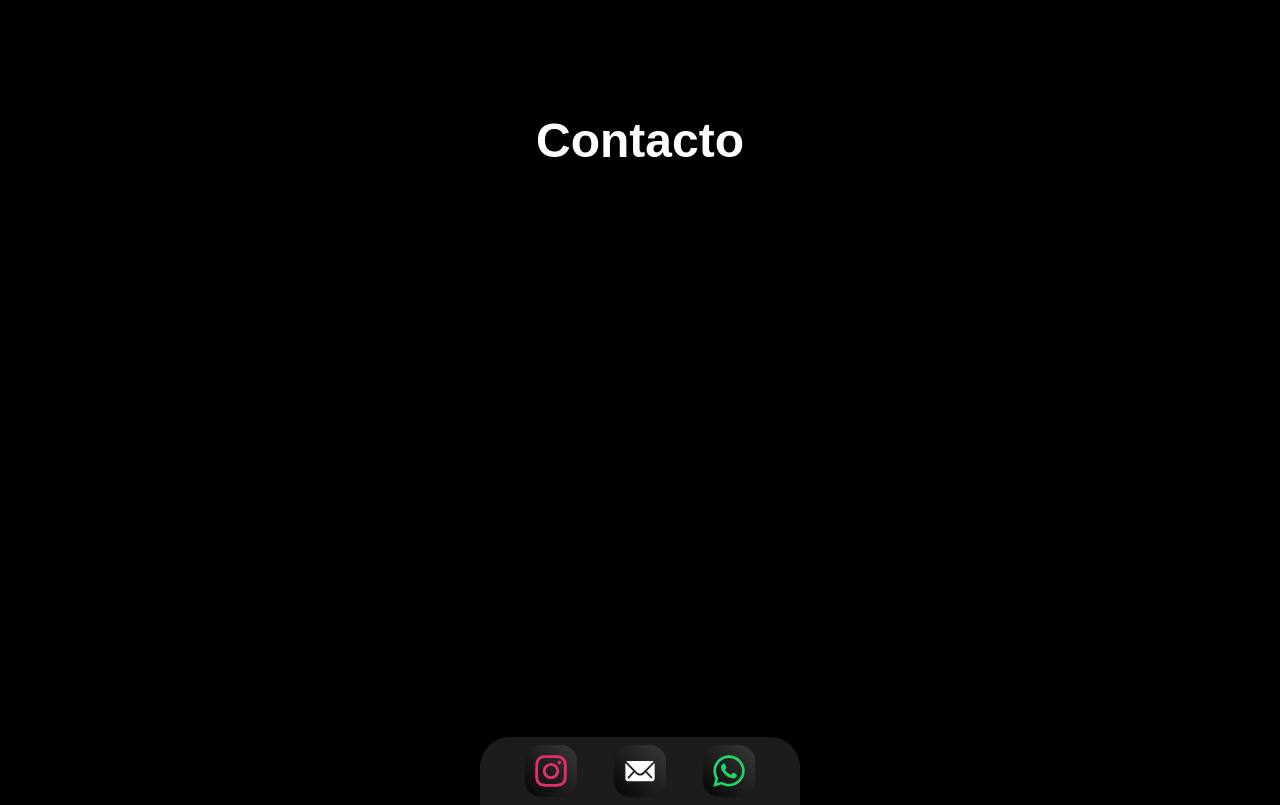
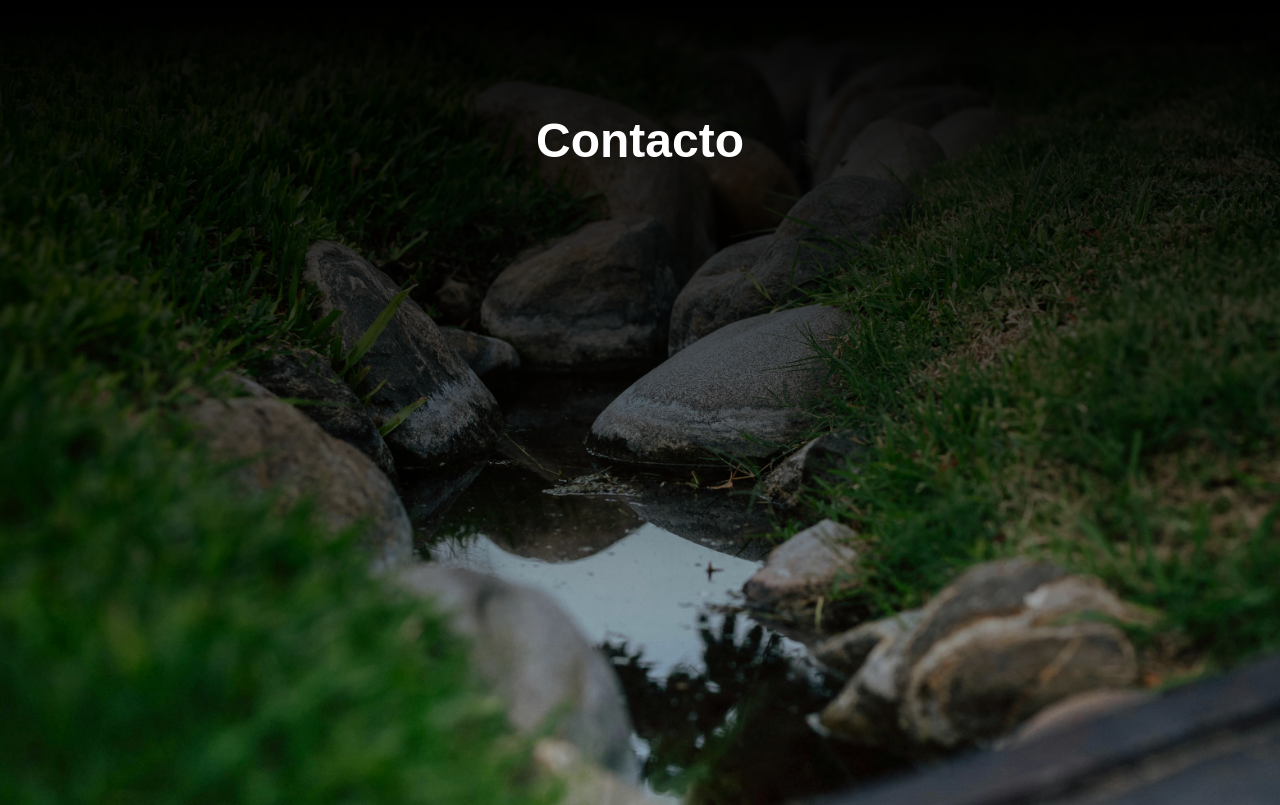
Before and after one commit to adamscontrerasdev/ekko-paisajismo, a Next.js app: page / in a window 1280 px wide. Shown: the part 3195-4000 px from the top of the page. Built offline with nearby package versions, Linux system fonts and the light colour scheme.

Commit message:
Fix contact section

```diff
--- a/src/app/globals.css
+++ b/src/app/globals.css
@@ -10,6 +10,10 @@
 
   p {
     @apply text-white text-xs md:text-sm lg:text-base 2xl:text-lg;
+  }
+
+  h2{
+    @apply text-white text-2xl md:text-3xl lg:text-4xl xl:text-4xl 2xl:text-5xl;
   }
 }
 
--- a/src/app/screens/Contacto/Contacto.tsx
+++ b/src/app/screens/Contacto/Contacto.tsx
@@ -1,15 +1,16 @@
-"use client"
-import { useIsMobile } from "@/app/Elements/Hooks/ScreenSizeContext";
-import Link from "next/link";
-import React from "react";
+"use client"; // Usar en cliente
+import React, { useEffect, useState } from "react";
 import { FaInstagram, FaWhatsapp } from "react-icons/fa";
 import { IoIosMail } from "react-icons/io";
+import Link from "next/link";
+import Image from "next/image";
+import { useIsMobile } from "@/app/Elements/Hooks/ScreenSizeContext";
 
 export const Contacto = () => {
-  // Detect if the user is on mobile
+  const [focus, setFocus] = useState(false);
+  const fatherRef = React.useRef<HTMLDivElement>(null);
   const { isMobile } = useIsMobile();
 
-  // Create a mapping of icon names to their components
   const icons = [
     {
       component: FaInstagram,
@@ -26,11 +27,25 @@ export const Contacto = () => {
     {
       component: FaWhatsapp,
       color: "#25D366",
-      root: "https://wa.me/+5491165961777?text=Hola%20Loida%20me%20comunico%20desde%20tu%20p%C3%A1gina%20web%20porque%20me%20interesa%20tus%20servicios%20y%20quisiera%20saber%20cuales%20son%20los%20pasos%20que%20debo%20seguir%20para%20pautar%20una%20cita",
+      root: "https://wa.me/+5491165961777?text=Hola%20Loida...",
     },
   ];
 
-  // Pass the actual component instead of a string
+  useEffect(() => {
+    const handleScroll = () => {
+      const top = fatherRef.current?.getBoundingClientRect().top;
+      if (top !== undefined && top <= 200) {
+        setFocus(true);
+        // Solo activa el rebote una vez
+      } else {
+        setFocus(false);
+      }
+    };
+
+    window.addEventListener("scroll", handleScroll);
+    return () => window.removeEventListener("scroll", handleScroll);
+  }, []); // Dependencia actualizada
+
   const renderIcon = (
     IconComponent: React.ElementType,
     color: string,
@@ -40,33 +55,75 @@ export const Contacto = () => {
     return (
       <Link
         href={root}
-        className="p-2 flex justify-center items-center rounded-2xl"
+        className={`p-2 flex justify-center items-center rounded-2xl md:hover:scale-110 transition-all duration-300 ${
+          focus ? "animate-uniqueBounce" : "animate-none"
+        }`}
         key={index}
-        target="_blank" // Open in new tab for desktop and WhatsApp
+        target="_blank"
         rel="noopener noreferrer"
         style={{
           background: "linear-gradient(45deg, rgba(0, 0, 0, 0.8), rgba(60, 60, 60, 0.9))",
         }}
       >
-        <IconComponent className="text-4xl" style={{ color }} />
+        <IconComponent
+          className={`text-4xl transition-transform duration-300 ${focus ? "animate-uniqueBounceIcons" : "animate-none"}`}
+          style={{
+            color,
+          }}
+        />
       </Link>
     );
   };
 
   return (
     <div
-      className="w-screen h-screen bg-black pt-28 flex flex-col justify-start relative items-center"
+      className="w-screen h-screen pt-28 flex flex-col justify-start relative items-center overflow-hidden"
       id="contacto"
+      ref={fatherRef}
     >
-      <h1>Contacto</h1>
+      <h1 className="relative z-20">Contacto</h1>
+      <div className="w-full absolute top-1/2 left-1/2 -translate-x-1/2 -translate-y-1/2 flex flex-col items-center justify-center p-5">
+        <h2
+          className="text-center z-20 relative font-bold"
+          style={{
+            filter: focus ? "blur(0px)" : "blur(10px)",
+            opacity: focus ? 1 : 0,
+            transition: "all 1s ease-in-out",
+          }}
+        >
+          ¿Quieres un espacio para conectar con la naturaleza?
+        </h2>
+      </div>
       <div
-        className="w-80 p-2 bg-[#1c1c1c] bottom-0 absolute flex justify-evenly items-center"
+        className={`w-80 p-2 bg-[#1c1c1c] absolute flex justify-evenly items-center z-20 ${
+          focus ? "animate-uniqueBounceContent" : "animate-none"
+        }`}
         style={{
           borderRadius: "30px 30px 0px 0px",
+          bottom: focus ? "0" : "-100%",
+          transition: "all 0.5s ease-in-out",
         }}
       >
         {icons.map((icon, index) => renderIcon(icon.component, icon.color, index, icon.root))}
       </div>
+
+      <div className="h-full w-full flex flex-col justify-center items-center absolute top-0 left-0 -z-10">
+        <div
+          className="absolute top-0 left-0 w-full h-full"
+          style={{
+            background: "linear-gradient(to bottom, #000, transparent )",
+            backdropFilter: focus ? "blur(10px)" : "blur(0px)",
+            transition: "all 0.2s ease-out",
+          }}
+        ></div>
+        <Image
+          src="/Img/finalPic.jpg"
+          alt=""
+          width="1920"
+          height="1080"
+          className="w-full h-full object-cover object-center"
+        />
+      </div>
     </div>
   );
 };
--- a/tailwind.config.ts
+++ b/tailwind.config.ts
@@ -14,6 +14,68 @@ export default {
         primary: "var(--primary)",
         secondary: "var(--secondary)",
       },
+      animation: {
+        uniqueBounce: "uniqueBounce 1s ease-in-out forwards",
+        uniqueBounceIcons: "uniqueBounceIcons 1s ease-in-out forwards 500ms",
+        uniqueBounceContent: "uniqueBounceContent 1s ease-in-out forwards 500ms",
+      },
+      keyframes: {
+        uniqueBounceContent: {
+          "0%": {
+            transform: "scaleY(1.2)",
+            transformOrigin: "bottom",
+            WebkitTransform: "scaleY(1.2)",
+            WebkitTransformOrigin: "bottom",
+          },
+          "30%": {
+            transform: "scaleY(0.9)",
+            transformOrigin: "bottom",
+            WebkitTransform: "scaleY(0.9)",
+            WebkitTransformOrigin: "bottom",
+          },
+          "50%": {
+            transform: "scaleY(1)",
+            transformOrigin: "bottom",
+            WebkitTransform: "scaleY(1)",
+            WebkitTransformOrigin: "bottom",
+          }
+        },
+
+        uniqueBounce: {
+          "0%": {
+            transform: "translateY(0)",
+          },
+          "30%": {
+            transform: "translateY(-10px)",
+          },
+          "50%": {
+            transform: "translateY(0)",
+          },
+          "70%": {
+            transform: "translateY(-4px)",
+          },
+          "100%": {
+            transform: "translateY(0)",
+          },
+        },
+        uniqueBounceIcons: {
+          "0%": {
+            transform: "translateY(0)",
+          },
+          "20%": {
+            transform: "translateY(-5px)",
+          },
+          "50%": {
+            transform: "translateY(0)",
+          },
+          "70%": {
+            transform: "translateY(-2px)",
+          },
+          "100%": {
+            transform: "translateY(0)",
+          },
+        },
+      },
     },
   },
   plugins: [],
```
Also changed, not shown: public/Img/finalPic.jpg (added).
